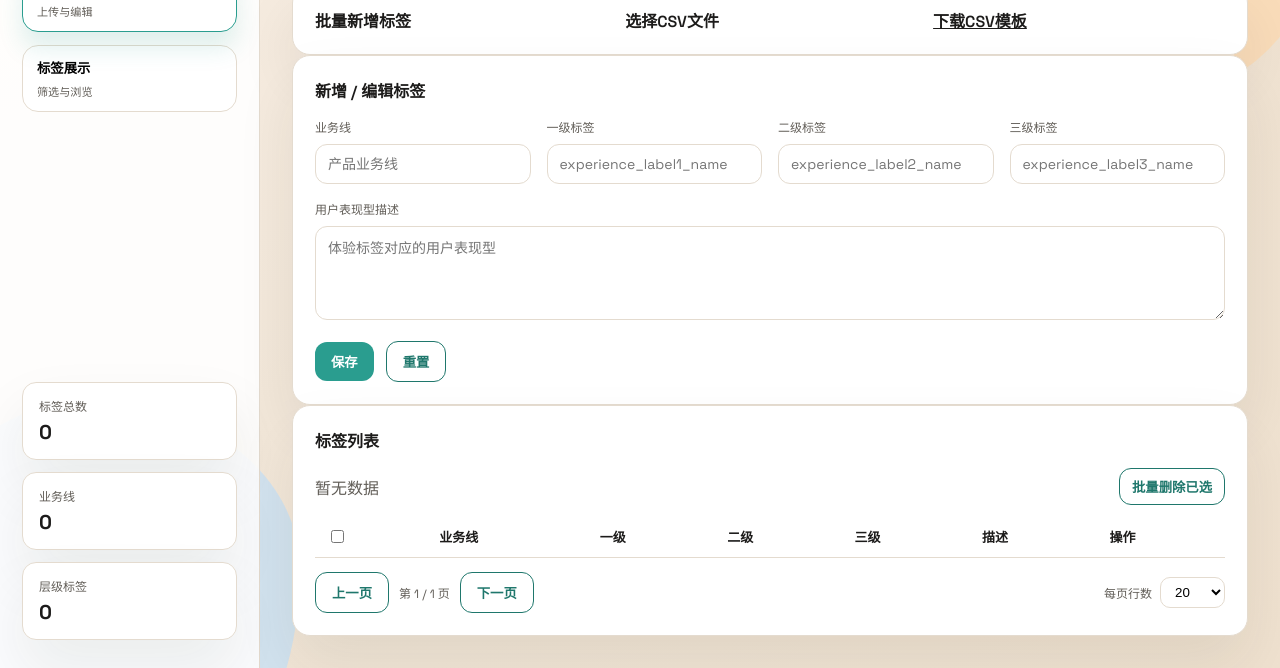
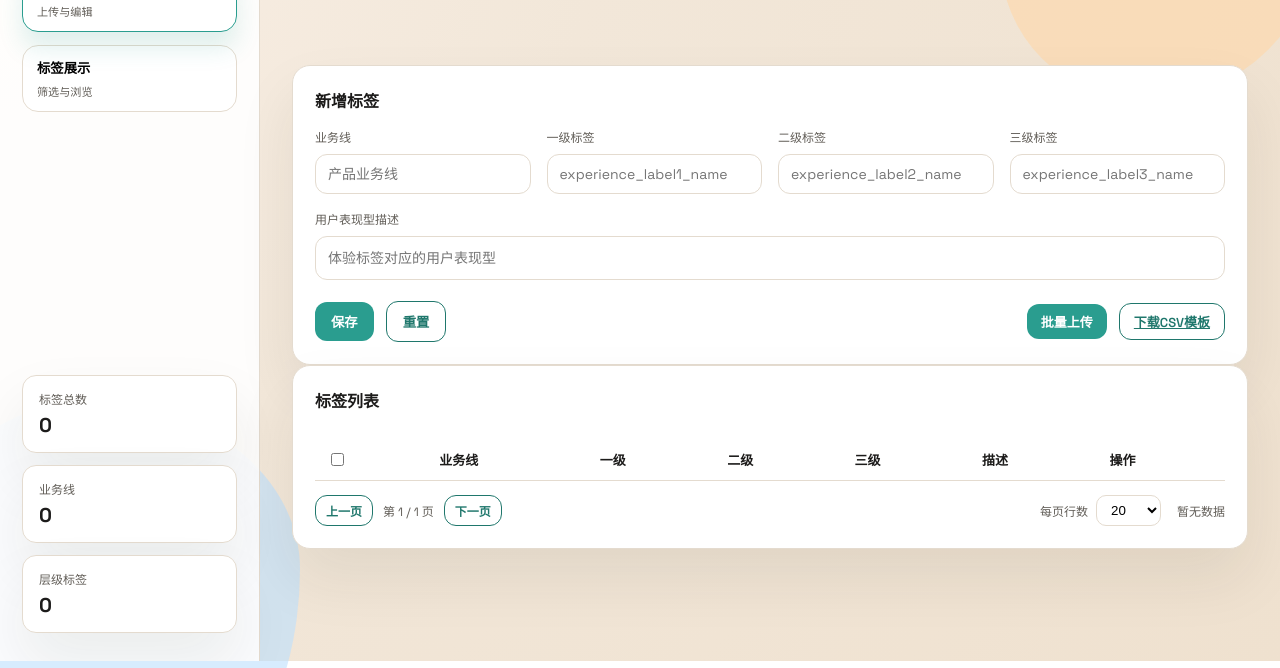
Before and after one commit to totorosuess/label-management, a plain HTML site: page index.html in a window 1280 px wide. Shown: the part 139-807 px from the top of the page. Drawn offline with Linux system fonts and the light colour scheme.

Commit message:
Adjust label form layout and pagination

```diff
--- a/app.js
+++ b/app.js
@@ -25,7 +25,6 @@ const resetFormBtn = document.getElementById("resetForm");
 const manageTableBody = document.getElementById("manageTableBody");
 const manageMeta = document.getElementById("manageMeta");
 const selectAll = document.getElementById("selectAll");
-const bulkDelete = document.getElementById("bulkDelete");
 const exportCsv = document.getElementById("exportCsv");
 const prevPage = document.getElementById("prevPage");
 const nextPage = document.getElementById("nextPage");
@@ -501,19 +500,6 @@ selectAll.addEventListener("change", (event) => {
   });
 });
 
-bulkDelete.addEventListener("click", () => {
-  const selected = Array.from(
-    manageTableBody.querySelectorAll("input[type='checkbox']:checked")
-  ).map((box) => box.dataset.id);
-
-  if (!selected.length) return;
-  rawRecords = rawRecords.filter((record) => !selected.includes(record.id));
-  currentPage = 1;
-  updateFilters(rawRecords);
-  renderManageTable(rawRecords);
-  applyFilters();
-});
-
 exportCsv.addEventListener("click", () => {
   exportToCsv();
 });
--- a/index.html
+++ b/index.html
@@ -65,27 +65,8 @@
         </header>
 
         <section class="page" id="page-manage">
-          <section class="panel upload-panel">
-            <div class="upload-header">
-              <div class="panel-title">批量新增标签</div>
-              <div class="upload-inline">
-                <label class="btn ghost" for="fileInput">选择CSV文件</label>
-                <input type="file" id="fileInput" accept=".csv,text/csv" />
-              </div>
-              <div class="upload-actions">
-              <a
-                class="btn ghost"
-                id="downloadTemplate"
-                href="/Users/bytedance/Desktop/batch upload template.csv"
-                download
-                >下载CSV模板</a
-              >
-              </div>
-            </div>
-          </section>
-
           <section class="panel form-panel">
-            <div class="panel-title">新增 / 编辑标签</div>
+            <div class="panel-title">新增标签</div>
             <form id="labelForm" class="form-grid">
               <div class="field">
                 <label for="formLine">业务线</label>
@@ -105,11 +86,24 @@
               </div>
               <div class="field full">
                 <label for="formDesc">用户表现型描述</label>
-                <textarea id="formDesc" rows="4" placeholder="体验标签对应的用户表现型"></textarea>
+                <textarea id="formDesc" rows="1" placeholder="体验标签对应的用户表现型"></textarea>
               </div>
-              <div class="form-actions">
-                <button class="btn" type="submit" id="saveLabel">保存</button>
-                <button class="btn ghost" type="button" id="resetForm">重置</button>
+              <div class="form-footer">
+                <div class="form-actions">
+                  <button class="btn" type="submit" id="saveLabel">保存</button>
+                  <button class="btn ghost" type="button" id="resetForm">重置</button>
+                </div>
+                <div class="upload-actions">
+                  <label class="btn" for="fileInput">批量上传</label>
+                  <input type="file" id="fileInput" accept=".csv,text/csv" />
+                  <a
+                    class="btn ghost"
+                    id="downloadTemplate"
+                    href="/Users/bytedance/Desktop/batch upload template.csv"
+                    download
+                    >下载CSV模板</a
+                  >
+                </div>
               </div>
             </form>
           </section>
@@ -117,10 +111,6 @@
           <section class="panel table-panel">
             <div class="panel-title">标签列表</div>
             <div class="table-actions">
-              <span class="results-meta" id="manageMeta">暂无数据</span>
-              <div class="table-buttons">
-                <button class="btn ghost" id="bulkDelete">批量删除已选</button>
-              </div>
             </div>
             <div class="table-wrap">
               <table>
@@ -151,6 +141,7 @@
                   <option value="50">50</option>
                   <option value="100">100</option>
                 </select>
+                <span class="results-meta" id="manageMeta">暂无数据</span>
               </div>
             </div>
           </section>
--- a/styles.css
+++ b/styles.css
@@ -186,25 +186,6 @@ body {
   margin-bottom: 16px;
 }
 
-.upload-header {
-  display: grid;
-  grid-template-columns: auto auto auto;
-  align-items: center;
-  gap: 16px;
-}
-
-.upload-header .panel-title {
-  margin-bottom: 0;
-}
-
-.upload-header .btn.ghost {
-  font-size: 16px;
-  padding: 0;
-  border: none;
-  color: var(--ink);
-  background: transparent;
-}
-
 .upload-inline {
   display: flex;
   align-items: center;
@@ -220,8 +201,26 @@ body {
 .upload-actions {
   display: flex;
   gap: 12px;
-  margin-top: 0;
   align-items: center;
+}
+
+.form-footer {
+  display: flex;
+  align-items: center;
+  justify-content: space-between;
+  gap: 16px;
+  grid-column: 1 / -1;
+}
+
+.form-footer .upload-actions .btn {
+  padding: 8px 14px;
+  font-size: 13px;
+}
+
+.form-footer input[type="file"] {
+  position: absolute;
+  left: -9999px;
+  opacity: 0;
 }
 
 .btn {
@@ -284,7 +283,9 @@ body {
 }
 
 .field textarea {
-  resize: vertical;
+  resize: none;
+  height: 44px;
+  line-height: 22px;
 }
 
 .field.full {
@@ -371,6 +372,11 @@ body {
   gap: 10px;
 }
 
+.pager .btn.ghost {
+  padding: 6px 10px;
+  font-size: 12px;
+}
+
 .pager-info {
   color: var(--muted);
   font-size: 12px;
@@ -392,6 +398,11 @@ body {
   border-radius: 10px;
   border: 1px solid var(--border);
   background: #fff;
+}
+
+.page-size .results-meta {
+  margin-left: 8px;
+  font-size: 12px;
 }
 
 .card-grid {
```
